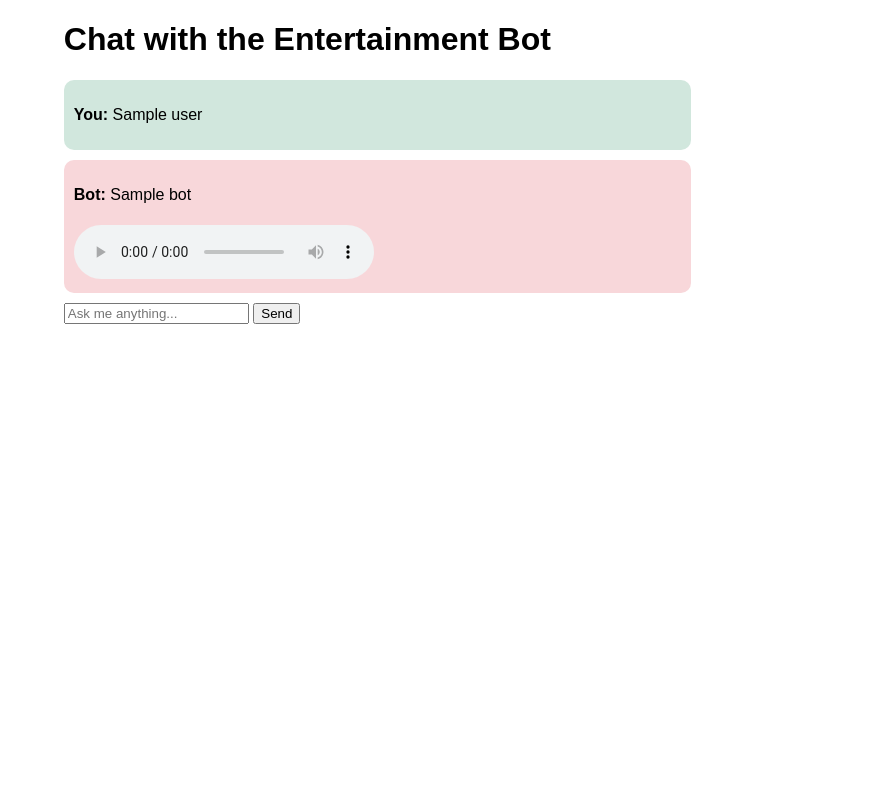
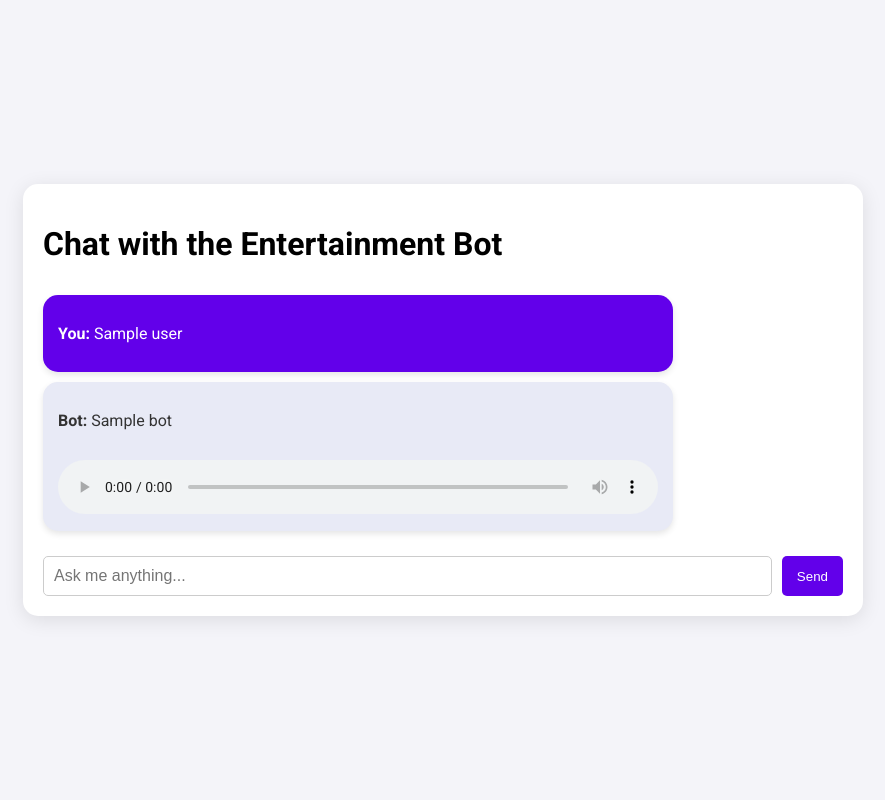
Before and after one commit to SammyAlawar/Recommender, a Flask app: template templates/chat.html in a window 1280 px wide. Shown: the whole page, without its empty margins (197-1082 px from the left). Run offline with Flask 3, Linux system fonts and the light colour scheme; the template is opened without the code that fills it: most values are stand-ins (such as "Sample title", 1, 10 or a date in 2020).

Commit message:
Entertainment Bot v1.1

```diff
--- a/templates/chat.html
+++ b/templates/chat.html
@@ -4,28 +4,125 @@
     <meta charset="UTF-8">
     <meta name="viewport" content="width=device-width, initial-scale=1.0">
     <title>Entertainment Recommender Bot</title>
+    <link href="https://fonts.googleapis.com/css2?family=Roboto:wght@400;500;700&display=swap" rel="stylesheet">
     <style>
+        body {
+            font-family: 'Roboto', sans-serif;
+            background-color: #f4f4f9;
+            margin: 0;
+            padding: 0;
+            display: flex;
+            justify-content: center;
+            align-items: center;
+            min-height: 100vh;
+        }
+
         .chat-container {
-            width: 60%;
+            width: 90%;
+            max-width: 800px;
             margin: auto;
-            font-family: Arial, sans-serif;
+            background: #ffffff;
+            border-radius: 15px;
+            box-shadow: 0 4px 20px rgba(0, 0, 0, 0.1);
+            overflow: hidden;
+            display: flex;
+            flex-direction: column;
+            padding: 20px;
         }
+
+        .header {
+            background-color: #6200ea;
+            color: #ffffff;
+            padding: 15px;
+            text-align: center;
+            font-size: 1.5rem;
+            font-weight: 700;
+        }
+
         .chat-bubble {
             margin: 10px 0;
+            padding: 10px 15px;
+            border-radius: 15px;
+            max-width: 75%;
+            line-height: 1.6;
+            word-wrap: break-word;
+            box-shadow: 0 3px 6px rgba(0, 0, 0, 0.1);
+        }
+
+        .user {
+            align-self: flex-end;
+            background-color: #6200ea;
+            color: white;
+        }
+
+        .bot {
+            align-self: flex-start;
+            background-color: #e8eaf6;
+            color: #333333;
+        }
+
+        .audio {
+            margin-top: 10px;
+        }
+
+        #recordButton, #stopButton, #sendButton {
+            padding: 10px 20px;
+            margin: 10px;
+            font-size: 16px;
+            border: none;
+            border-radius: 5px;
+            cursor: pointer;
+            transition: 0.3s ease;
+        }
+
+        #recordButton {
+            background-color: #6200ea;
+            color: white;
+        }
+
+        #recordButton:hover {
+            background-color: #7e33e8;
+        }
+
+        #sendButton {
+            background-color: #03a9f4;
+            color: white;
+        }
+
+        #sendButton:hover {
+            background-color: #0288d1;
+        }
+
+        form {
+            display: flex;
+            margin-top: 15px;
+        }
+
+        form input[type="text"] {
+            flex: 1;
             padding: 10px;
-            border-radius: 10px;
-            max-width: 80%;
+            border: 1px solid #cccccc;
+            border-radius: 5px;
+            font-size: 16px;
         }
-        .user {
-            background-color: #d1e7dd;
-            align-self: flex-end;
+
+        form button {
+            background-color: #6200ea;
+            color: white;
+            border: none;
+            padding: 10px 15px;
+            border-radius: 5px;
+            cursor: pointer;
+            margin-left: 10px;
         }
-        .bot {
-            background-color: #f8d7da;
-            align-self: flex-start;
+
+        form button:hover {
+            background-color: #7e33e8;
         }
-        .audio {
-            margin-top: 5px;
+
+        audio {
+            width: 100%;
+            outline: none;
         }
     </style>
 </head>
@@ -55,5 +152,6 @@
             <button type="submit">Send</button>
         </form>
     </div>
+
 </body>
 </html>
```
